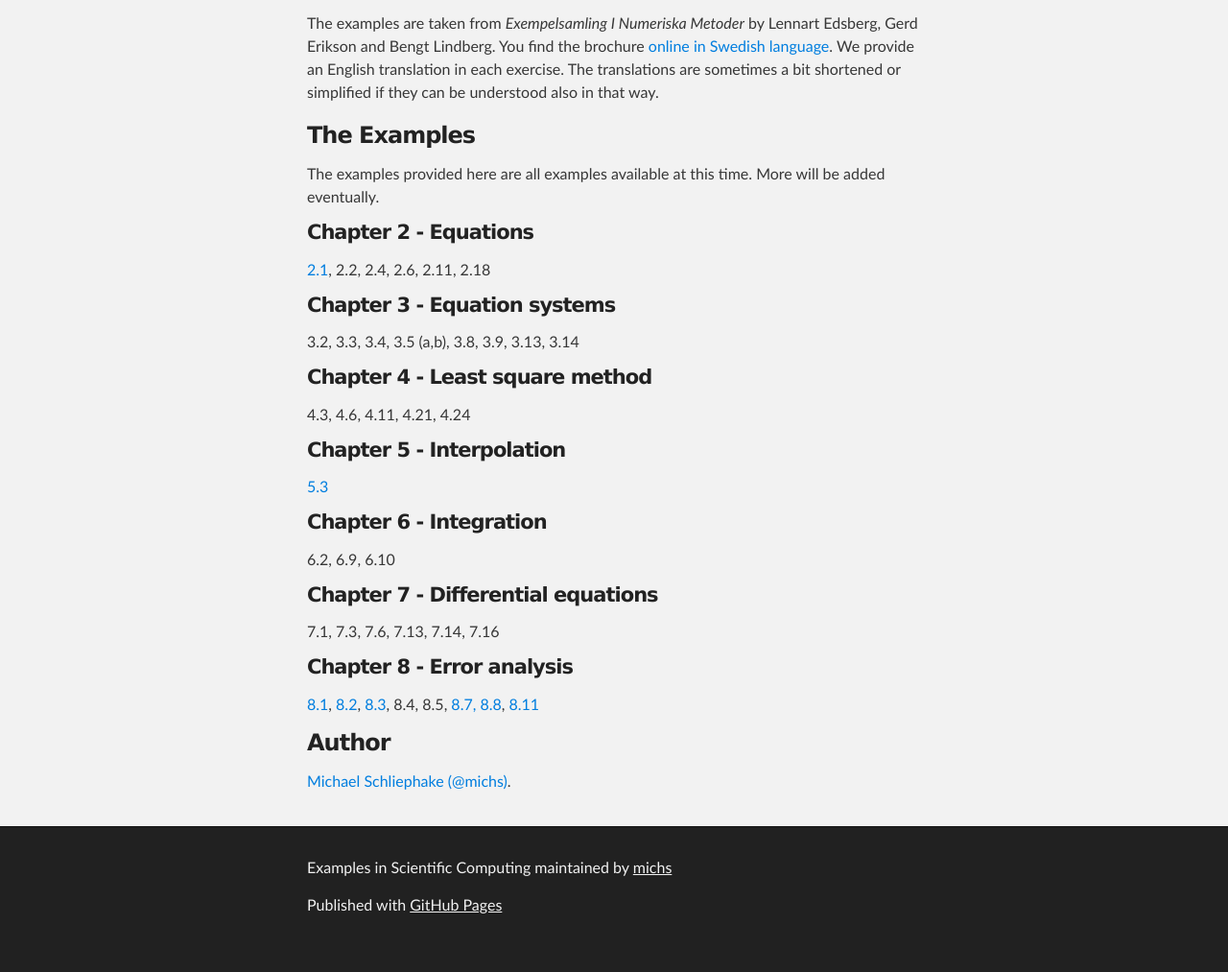
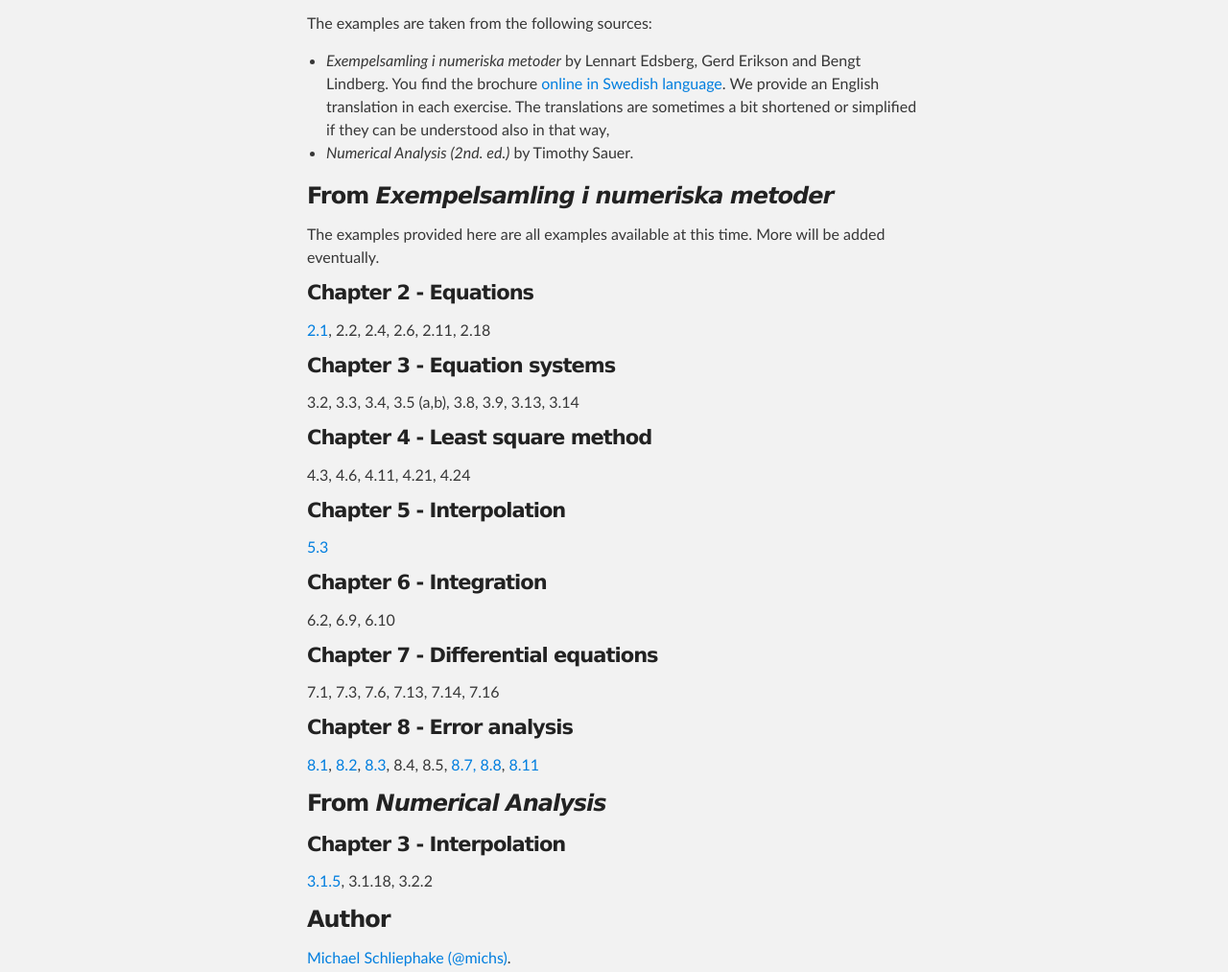
Before and after one commit to michs/numme-examples, a plain HTML site: page index.html in a window 1280 px wide. Shown: the part 408-1421 px from the top of the page at 96% size. Before the commit the page ends 1398 px from the top, so only its background shows below. Drawn offline with Linux system fonts and the light colour scheme.

Commit message:
Sauer, exercise 3.1.5 solved.

```diff
--- a/index.html
+++ b/index.html
@@ -34,9 +34,15 @@
 <h3>Welcome</h3>
 <p>This collection of examples for scientific computing contains completely worked solutions for beginners in numerical methods. We use the programming language Python and the extension packages numpy and scipy. The examples are provided as IPython notebooks.</p>
 
-<p>The examples are taken from <em>Exempelsamling I Numeriska Metoder</em> by Lennart Edsberg, Gerd Erikson and Bengt Lindberg. You find the brochure <a href="https://www.nada.kth.se/~gerd/exsamling.pdf">online in Swedish language</a>. We provide an English translation in each exercise. The translations are sometimes a bit shortened or simplified if they can be understood also in that way.</p>
+<p>The examples are taken from the following sources:
+<ul>
+	<li><em>Exempelsamling i numeriska metoder</em> by Lennart Edsberg, Gerd Erikson and Bengt Lindberg. You find the brochure <a href="https://www.nada.kth.se/~gerd/exsamling.pdf">online in Swedish language</a>. We provide an English translation in each exercise. The translations are sometimes a bit shortened or simplified if they can be understood also in that way,</li>
+	<li><em>Numerical Analysis (2nd. ed.)</em>  by Timothy Sauer.
+	</li>
+</ul>
+<p>
 
-<h3>The Examples</h3>
+<h3>From <em>Exempelsamling i numeriska metoder</em></h3>
 
 The examples provided here are all examples available at this time. More will be added eventually.
 
@@ -98,6 +104,14 @@ The examples provided here are all examples available at this time. More will be
 <a href="http://nbviewer.ipython.org/url/michs.github.io/numme-examples/enm/ch_8/enm_8_08.ipynb">8.8</a>,
 <a href="http://nbviewer.ipython.org/url/michs.github.io/numme-examples/enm/ch_8/enm_8_11.ipynb">8.11</a>
 
+<h3>From <em>Numerical Analysis</em></h3>
+
+<h4>Chapter 3 - Interpolation</h4>
+
+<a href="http://nbviewer.ipython.org/url/michs.github.io/numme-examples/nas/ch_03/nas.03.01.05.ipynb">3.1.5</a>,
+3.1.18,
+3.2.2
+
 <!--
 Sauer
 
```
Also changed, not shown: 1 other file.
